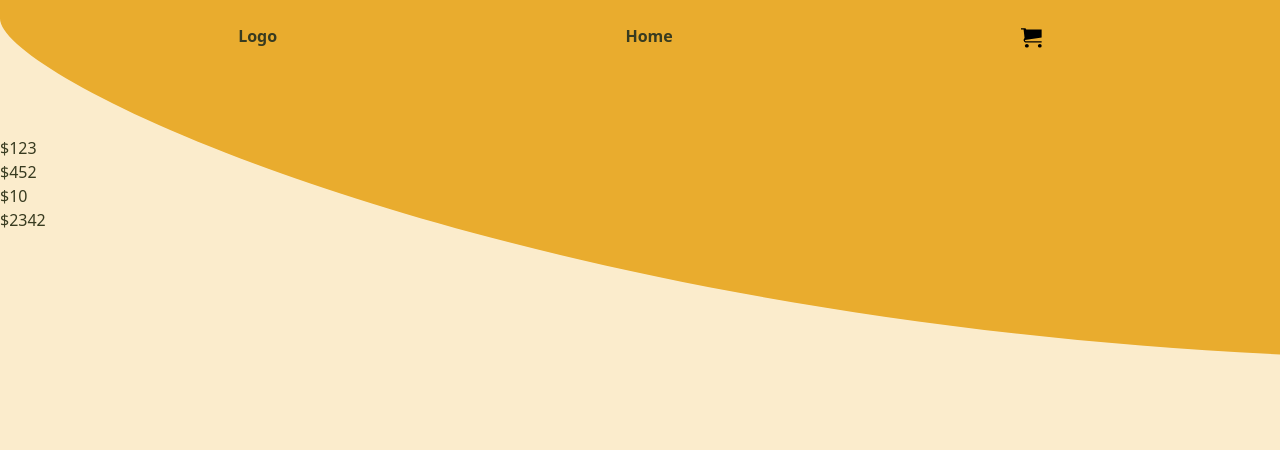
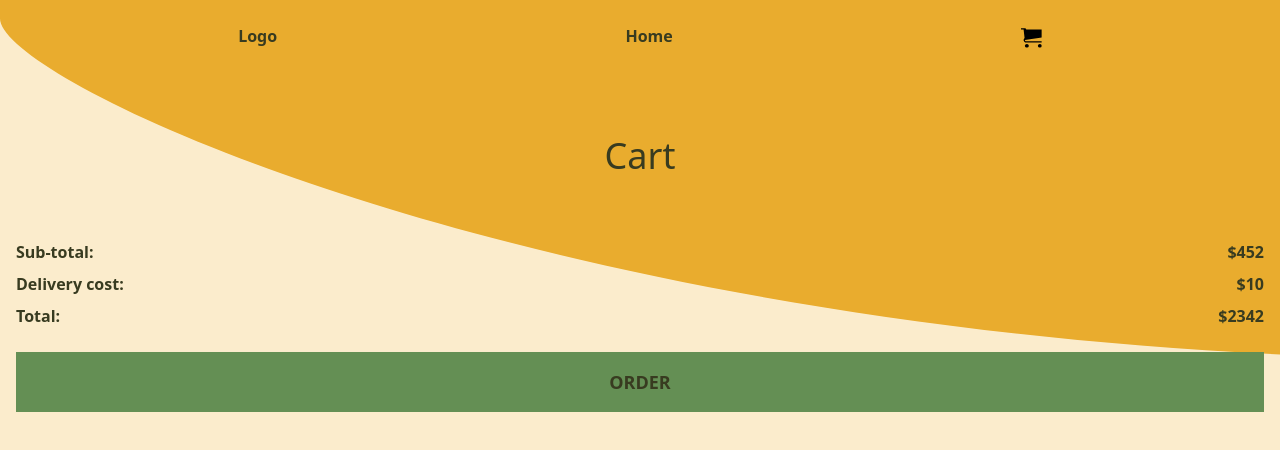
Before and after one commit to JairDev/hot-food-app, a React (Create React App) app: page /cart in a window 1280 px wide. Shown: the top 450 px of the page. Built offline with nearby package versions, Linux system fonts and the light colour scheme.

Commit message:
Added add to cart function

```diff
--- a/src/App.js
+++ b/src/App.js
@@ -1,56 +1,56 @@
-import './assets/main.css'
-import './App.css';
-import Header from './components/Header/Header';
-import Home from 'pages/Home/Home';
-import {
-  BrowserRouter as Router,
-  Switch,
-  Route,
-  Link
-} from "react-router-dom";
-import Cart from 'components/Cart/Cart';
-import { useState } from 'react';
-
-function thisItemExist(array, item, id) {
-  // console.log(array, item.strMeal)
-  const findIdx = array.findIndex(item => item.strMeal === id)
-  return findIdx
-}
+import "./assets/main.css";
+import "./App.css";
+import Header from "./components/Header/Header";
+import Home from "pages/Home/Home";
+import { BrowserRouter as Router, Switch, Route, Link } from "react-router-dom";
+import Cart from "components/Cart/Cart";
+import { useEffect, useState } from "react";
+import useAddToCart from "hooks/useAddToCart";
+import useLocalStorage from "hooks/useLocalStorage";
+import thisItemExist from "utils/thisItemExist";
 
 function App() {
-  const [cart, setCart] = useState([])
+  // const [storage, setStorage] = useLocalStorage();
 
-  const handleCart = (meal, qty, id) => {
-    console.log(meal)
-    const nObj = Object.assign({}, {
-      ...meal,
-      qty,
-    })
-    // console.log(nObj)
-    const item = thisItemExist(cart, nObj, id)
-    const nArr = [...cart].concat([nObj])
-    if(item === -1) {
-      setCart(nArr)
-    }else {
-      console.log("already exist")
-    }
-  }
-  console.log(cart)
+  // const handleCart = (meal, qty, id) => {
+  //   const nObj = Object.assign(
+  //     {},
+  //     {
+  //       ...meal,
+  //       qty,
+  //     }
+  //   );
+  //   const item = thisItemExist(storage, id);
+  //   console.log(item);
+  //   if (item === -1) {
+  //     setStorage((prev) => [...prev, nObj]);
+  //   } else {
+  //     console.log("already exist");
+  //   }
+  // };
 
   return (
     <Router>
       <div className="App bg-bodycolor text-textcolor min-h-screen">
         <div className="custom-shape-divider-top-1606414459">
-          <svg data-name="Layer 1" xmlns="http://www.w3.org/2000/svg" viewBox="0 0 1200 120" preserveAspectRatio="none">
-            <path d="M0,0V6c0,21.6,291,111.46,741,110.26,445.39,3.6,459-88.3,459-110.26V0Z" className="shape-fill"></path>
+          <svg
+            data-name="Layer 1"
+            xmlns="http://www.w3.org/2000/svg"
+            viewBox="0 0 1200 120"
+            preserveAspectRatio="none"
+          >
+            <path
+              d="M0,0V6c0,21.6,291,111.46,741,110.26,445.39,3.6,459-88.3,459-110.26V0Z"
+              className="shape-fill"
+            ></path>
           </svg>
         </div>
         <Switch>
           <Route path="/cart">
-          <Cart meals={cart}/>
+            <Cart/>
           </Route>
           <Route path="/">
-          <Home onCart={handleCart}/>
+            <Home/>
           </Route>
         </Switch>
       </div>
--- /dev/null
+++ b/src/components/Button/Button.jsx
@@ -0,0 +1,17 @@
+import React from "react"
+
+
+
+const Button = ({children, className, onClick, id, qty}) => {
+  return (
+    <div className="content-button">
+      <form action="">
+        <button onClick={onClick} data-id={id} data-qty={qty} className={`${className}`}>
+          {children}
+        </button>
+      </form>
+    </div>
+  )
+}
+
+export default Button
--- a/src/components/Cart/Cart.jsx
+++ b/src/components/Cart/Cart.jsx
@@ -1,29 +1,79 @@
-import Header from "components/Header/Header"
-import MealsList from "components/MealsList/MealsList"
-import Nav from "components/Nav/Nav"
-import React from "react"
+import Button from "components/Button/Button";
+import Header from "components/Header/Header";
+import MealsList from "components/MealsList/MealsList";
+import useLocalStorage from "hooks/useLocalStorage";
+import React from "react";
 
-const Cart = ({meals}) => {
-  const meal = meals
-  console.log(meal)
+const classCartButton = "bg-buttoncolor w-full p-4 text-lg font-semibold";
+
+const Cart = ({ meals, onCart }) => {
+  const [storage, setStorage] = useLocalStorage();
+
+  const handleChange = (e) => {
+    const value = parseInt(e.target.value)
+    const find = storage.find(item => item.strMeal === e.target.dataset.id)
+    const filter = storage.filter(item => item.strMeal !== e.target.dataset.id)
+    console.log(filter)
+    const lastQty = find.qty
+    console.log(value, lastQty)
+    if(value !== lastQty) {
+      const nArr = [...storage]
+      const nObj = {...find}
+
+      nObj.qty = value
+      console.log(nObj);
+      console.log(nArr)
+      console.log("not equal")
+      setStorage([nObj, ...filter])
+    }else {
+      console.log("no")
+    }
+  };
+
+  const handleClick = (e) => {
+    console.log("Order");
+    e.preventDefault();
+  };
+
   return (
     <>
-      <Header/>
+      <Header />
       <div className="content-meals-cart relative z-50 mt-16">
+        <div className="title-cart">
+          <h1 className="text-4xl flex justify-center mb-12">Cart</h1>
+        </div>
         <div className="meals-cart">
-          <MealsList array={meals} classCart={"style-cart"} id="mealscart"/>
+          <MealsList
+            array={storage}
+            classCart={"style-cart"}
+            id="mealscart"
+            onChange={handleChange}
+          />
         </div>
-        <div className="total-price">
-          <span className="total-products-price">$123</span>
-        </div>
-        <div className="order-done">
-          <div className="subtotal-price">$452</div>
-          <div className="tax">$10</div>
-          <span className="total-cart-price">$2342</span>
+        <div className="order-done flex p-4">
+          <div className="content-make-order w-full">
+            <div className="subtotal-price flex justify-between mb-2 font-semibold">
+              <span>Sub-total:</span>
+              <span className="ml-4">$452</span>
+            </div>
+            <div className="tax flex justify-between mb-2 font-semibold">
+              <span>Delivery cost:</span>
+              <span className="ml-4">$10</span>
+            </div>
+            <span className="total-cart-price flex justify-between mb-6 font-semibold">
+              <span>Total:</span>
+              <span className="ml-4">$2342</span>
+            </span>
+            <Button
+              children={"ORDER"}
+              className={classCartButton}
+              onClick={handleClick}
+            />
+          </div>
         </div>
       </div>
     </>
-  )
-}
+  );
+};
 
-export default Cart
+export default Cart;
--- a/src/components/FilterableProducts/FilterableProducts.jsx
+++ b/src/components/FilterableProducts/FilterableProducts.jsx
@@ -1,8 +1,10 @@
 import FilterPrice from "components/FilterPrice/FilterPrice";
 import MealsList from "components/MealsList/MealsList";
 import SearchBar from "components/SearchBar/SearchBar";
+import useLocalStorage from "hooks/useLocalStorage";
 import React, { useEffect, useState } from "react";
 import getMeals from "services";
+import thisItemExist from "utils/thisItemExist";
 import data from "../../data-price/data-price.json";
 
 function filterMeals(array, keyword) {
@@ -18,8 +20,10 @@ const FilterableProducts = ({onCart}) => {
   const [meals, setMeals] = useState([]);
   const [mealsList, setMealsList] = useState([]);
   const [textSearch, setTextSearch] = useState("");
-  const [textLabel, setTextLabel] = useState("");
-  const arr = []
+  const [storage, setStorage] = useLocalStorage();
+  // const [textLabel, setTextLabel] = useState("");
+
+  // const arr = []
   useEffect(() => {
     getMeals(data).then((res) => setMeals(res.meals));
     setMealsList(meals)
@@ -33,7 +37,7 @@ const FilterableProducts = ({onCart}) => {
   };
 
   const handleSubmit = (e) => {
-    const resultFilter =  filterMeals(meals, textSearch)
+    // const resultFilter =  filterMeals(meals, textSearch)
     // const label = resultFilter.map(meal => {
     //   const regex = new RegExp(textSearch, "gi")
     //   const mealName = meal.strMeal.replace(regex, `<span>${textSearch}</span>`)
@@ -43,19 +47,37 @@ const FilterableProducts = ({onCart}) => {
     //   return meal
     // })
     // console.log(label)
-    setMealsList(resultFilter)
-    setTextLabel(textSearch)
-    setTextSearch("");
-    e.preventDefault()
+    // setMealsList(resultFilter)
+    // setTextLabel(textSearch)
+    // setTextSearch("");
+    // e.preventDefault()
   };
 
   const handleClick = (e) => {
     const id = e.target.dataset.id
     const qty = parseInt(e.target.dataset.qty)
     const find = meals.find(meal => meal.strMeal === id)
-    onCart(find, qty, id)
-    console.log(id, qty)
+    handleCart(find, qty, id)
+    console.log(e.target)
+    e.preventDefault()
   }
+
+  const handleCart = (meal, qty, id) => {
+    const nObj = Object.assign(
+      {},
+      {
+        ...meal,
+        qty,
+      }
+    );
+    const item = thisItemExist(storage, id);
+    console.log(item);
+    if (item === -1) {
+      setStorage((prev) => [...prev, nObj]);
+    } else {
+      console.log("already exist");
+    }
+  };
 
   return (
     <>
--- a/src/components/Meal/Meal.jsx
+++ b/src/components/Meal/Meal.jsx
@@ -1,42 +1,44 @@
-import Price from "components/Price/Price"
-import React, { useState } from "react"
+import Button from "components/Button/Button";
+import Price from "components/Price/Price";
+import SelectOption from "components/SelectOption/SelectOption";
+import React, { useState } from "react";
 
-const Meal = ({name, mealSrc, price, onClick}) => {
-  const [qty, setQty] = useState(0)
+const classMealButton = "text-base font-semibold";
+
+const Meal = ({ name, mealSrc, price, onClick }) => {
+  const [qty, setQty] = useState(1);
+
   const handleChange = (e) => {
-    setQty(e.target.value)
-  }
+    setQty(e.target.value);
+  };
+
   return (
     <div className={`content-meal-style w-2/5 lg:w-w30`}>
       <div className="content-meal flex flex-col justify-between mb-8 relative h-full">
-        <div className="img-meal mb-4 relative z-50">
-          <img className="w-full object-cover" src={mealSrc} alt="name"/>
+        <div className="img-meal relative z-50">
+          <img className="w-full object-cover" src={mealSrc} alt="name" />
         </div>
         <div className="content-meal-all flex flex-col justify-between pt-4 pr-4 pb-12 pl-4">
           <div className="meal-description mb-4 relative z-40">
             <h3 className="text-lg font-semibold">{name}</h3>
           </div>
           <div className="content-price-qty flex justify-between w-full relative z-50">
-            <div className="content-qty">
-              <form action="">
-                <select onChange={handleChange} name="" id="">
-                  <option value="1">1</option>
-                  <option value="2">2</option>
-                  <option value="3">3</option>
-                  <option value="4">4</option>
-                  <option value="5">5</option>
-                </select>
-              </form>
-            </div>
-            <Price children={price}/>
+            <SelectOption onChange={handleChange}/>
+            <Price children={price} />
           </div>
           <div className="content-add-to-cart relative z-50 text-buttoncolor font-semibold">
-            <span data-id={name} data-qty={qty} onClick={onClick}>Add to cart</span>
+            <Button
+              children={"Add to Cart"}
+              className={classMealButton}
+              id={name}
+              qty={qty}
+              onClick={onClick}
+            />
           </div>
         </div>
       </div>
     </div>
-  )
-}
+  );
+};
 
-export default Meal
+export default Meal;
--- a/src/components/MealsList/MealsList.jsx
+++ b/src/components/MealsList/MealsList.jsx
@@ -2,8 +2,8 @@ import React from "react";
 import Meal from "components/Meal/Meal";
 import MealCart from "components/MealCart/MealCart";
 
-const MealsList = ({ array, onClick, classCart, id }) => {
-  console.log(id);
+const MealsList = ({ array, onClick, onChange, classCart, id }) => {
+
   if (id === "mealshome") {
     return array.map((meal) => (
       <Meal
@@ -22,8 +22,10 @@ const MealsList = ({ array, onClick, classCart, id }) => {
         name={meal.strMeal}
         mealSrc={meal.strMealThumb}
         price={meal.price}
+        qty={meal.qty}
         onClick={onClick}
         classCart={classCart}
+        onChange={onChange}
       />
     ));
   }
--- /dev/null
+++ b/src/components/SelectOption/SelectOption.jsx
@@ -0,0 +1,19 @@
+import React from "react"
+
+const SelectOption = ({onChange}) => {
+  return (
+    <div className="content-qty">
+      <form action="">
+        <select onChange={onChange} name="" id="">
+          <option value="1">1</option>
+          <option value="2">2</option>
+          <option value="3">3</option>
+          <option value="4">4</option>
+          <option value="5">5</option>
+        </select>
+      </form>
+    </div>
+  )
+}
+
+export default SelectOption
--- /dev/null
+++ b/src/hooks/useAddToCart/index.js
@@ -0,0 +1,21 @@
+const { useState } = require("react");
+
+function useAddToCart({props}) {
+  const [cart, setCart] = useState([])
+  // console.log(meal)
+    // const nObj = Object.assign({}, {
+    //   ...meal,
+    //   qty,
+    // })
+    // console.log(nObj)
+    // const item = thisItemExist(cart, nObj, id)
+    // const nArr = [...cart].concat([nObj])
+    // if(item === -1) {
+    //   setCart(nArr)
+    // }else {
+    //   console.log("already exist")
+    // }
+  return [cart, setCart]
+}
+
+export default useAddToCart
--- /dev/null
+++ b/src/hooks/useLocalStorage/index.js
@@ -0,0 +1,15 @@
+import { useEffect, useState } from "react"
+
+function useLocalStorage() {
+  const [storage, setStorage] = useState(JSON.parse(localStorage.getItem("meals")) || [])
+
+  useEffect(() => {
+      localStorage.setItem("meals", JSON.stringify(storage))
+    // return () => {
+    //   cleanup
+    // }
+  }, [storage])
+  return [storage, setStorage]
+}
+
+export default useLocalStorage
--- a/src/pages/Home/Home.jsx
+++ b/src/pages/Home/Home.jsx
@@ -10,7 +10,7 @@ const Home = ({onCart}) => {
         <div className="content-menu-title flex justify-center my-16 font-semibold relative">
           <h2 className="menu-title text-4xl lg:text-6xl">Tasty Menu</h2>
         </div>
-        <FilterableProducts onCart={onCart}/>
+        <FilterableProducts/>
       </section>
     </>
   );
--- /dev/null
+++ b/src/utils/thisItemExist.js
@@ -0,0 +1,7 @@
+function thisItemExist(array, id) {
+  console.log(array, id)
+  const findIdx = array.findIndex(item => item.strMeal === id)
+  return findIdx
+}
+
+export default thisItemExist
```
Also changed, not shown: src/components/MealCart/MealCart.jsx (+5 -2 lines), 2 other files (tests, documents, lock files or other folders). Lines whose indentation alone changed are shown as unchanged.
